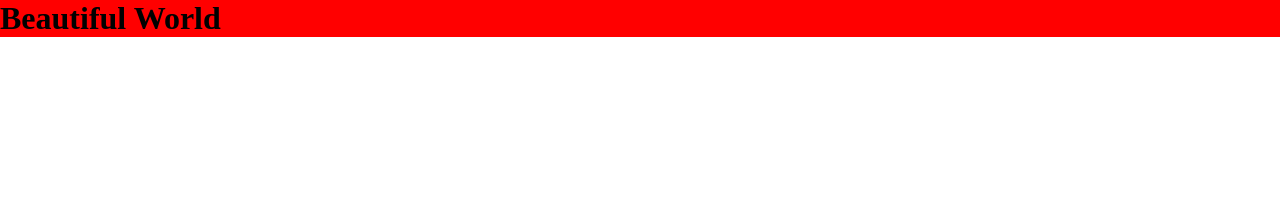
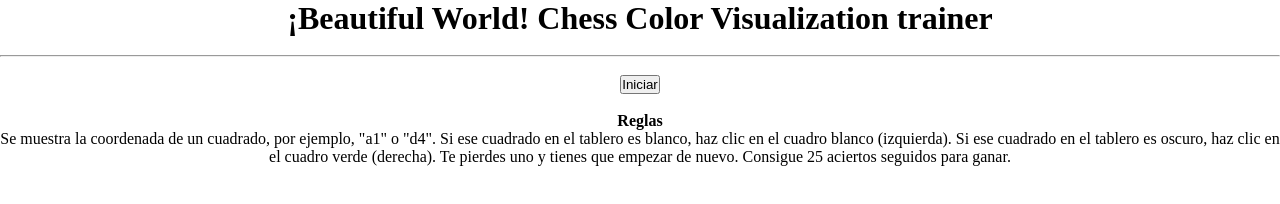
Before and after one commit to PerdomoV/ChessVisionTrainer, a plain HTML site: page index.html in a window 1280 px wide. Drawn offline with Linux system fonts and the light colour scheme.

Commit message:
Maquetado con estilos básicos

```diff
--- a/index.html
+++ b/index.html
@@ -10,8 +10,32 @@
     <title>Document</title>
 </head>
 <body>
-    <div>
-        <h1>Beautiful World</h1>
-    </div>
+    <!-- <div class="app"> -->
+        <h1>¡Beautiful World! Chess Color Visualization trainer</h1>
+        <br>
+        <hr>
+        <br>
+            <div class="container">
+                <button type="submit" class="start"> Iniciar </button>
+                <br>
+                <br>
+
+                <strong>Reglas</strong>
+                <br>
+                <p>
+
+Se muestra la coordenada de un cuadrado, por ejemplo, "a1" o "d4".
+
+Si ese cuadrado en el tablero es blanco, haz clic en el cuadro blanco (izquierda).
+
+Si ese cuadrado en el tablero es oscuro, haz clic en el cuadro verde (derecha).
+
+Te pierdes uno y tienes que empezar de nuevo.
+
+Consigue 25 aciertos seguidos para ganar.
+
+                </p>
+            </div>
+    <!-- </div> -->
 </body>
 </html>
--- a/main.css
+++ b/main.css
@@ -4,6 +4,13 @@
     box-sizing: border-box;
 }
 
-div{
-    background-color: red;
+body{
+   text-align: center;
+   /* background-color: blue;  */
 }
+
+
+
+.container{
+    text-align: center;
+}
```
